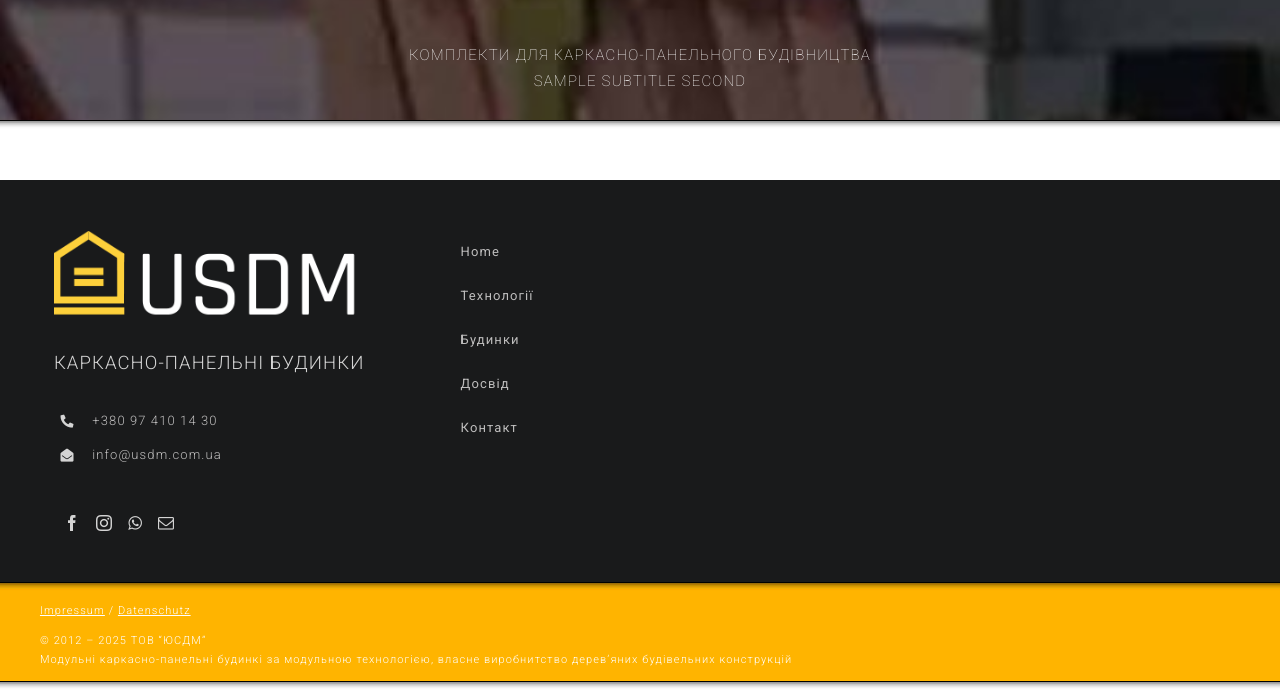
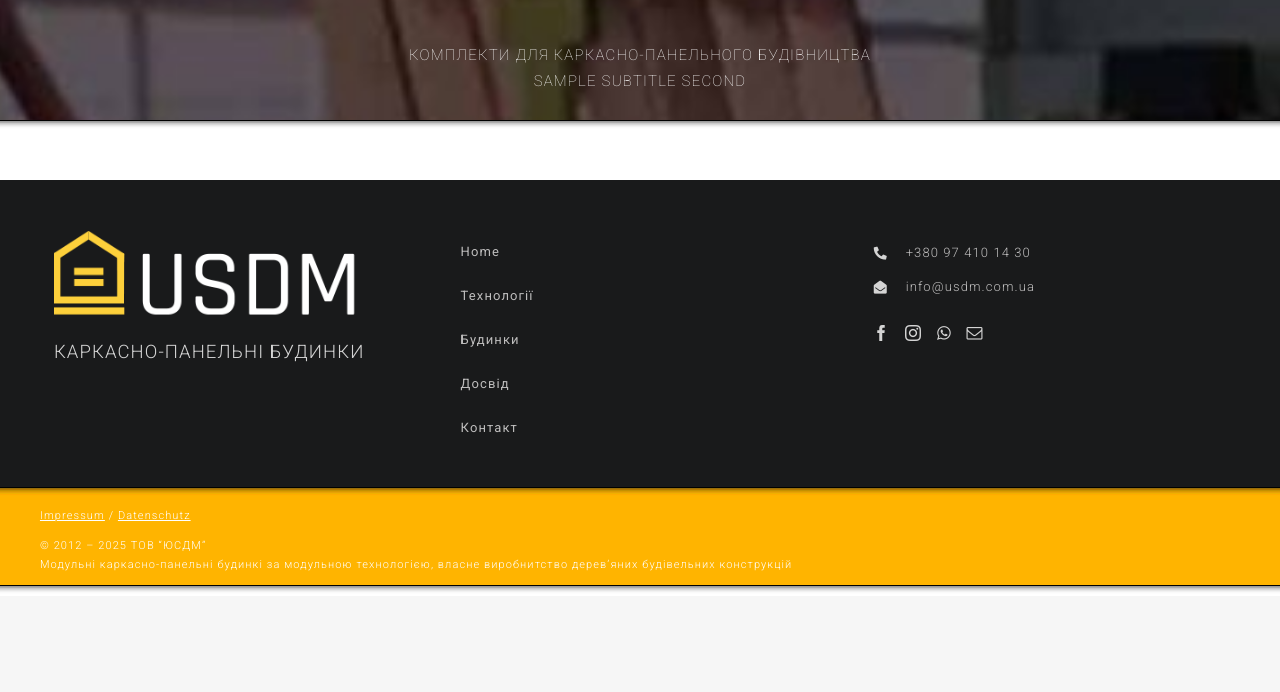
Before and after one commit to Yevhen-Yezerskyy/usdm, a Django app: template usdm/templates/pages/home.html in a window 1280 px wide. Shown: the part 5486-6178 px from the top of the page. After the commit the page ends 6077 px from the top, so only its background shows below. Run offline with Django 5.2, Linux system fonts and the light colour scheme; the template is opened without the code that fills it: most values are stand-ins (such as "Sample title", 1, 10 or a date in 2020).

Commit message:
Arrange the footer into three columns

```diff
--- a/usdm/static/css/site.css
+++ b/usdm/static/css/site.css
@@ -1545,7 +1545,8 @@ body.has-open-lightbox {
 
 .footer-main__inner {
   display: grid;
-  grid-template-columns: minmax(0, 1fr) minmax(0, 2fr);
+  grid-template-columns: repeat(3, minmax(0, 1fr));
+  align-items: start;
   width: 1248px;
   max-width: 100%;
   margin: 0 auto;
@@ -1563,16 +1564,10 @@ body.has-open-lightbox {
 }
 
 .footer-tagline {
-  display: flow-root;
-  height: 68.8125px;
-  margin-top: 10px;
+  margin: 18px 0 0;
   color: #d4d4d4;
   font-size: 18.5px;
   line-height: 31.82px;
-}
-
-.footer-tagline p {
-  margin: 18.5px 0;
 }
 
 .footer-contact-list {
@@ -1630,21 +1625,17 @@ body.has-open-lightbox {
 .footer-contact-icon--phone::before { content: "\f879"; }
 .footer-contact-icon--mail::before { content: "\f2b6"; }
 
-.footer-contact-list--primary {
-  height: 63.640625px;
-}
-
 .footer-socials {
   display: flex;
-  height: 33px;
-  gap: 15.28125px;
-  margin: 40px 0 0 10px;
+  flex-wrap: wrap;
+  gap: 6px 15px;
+  margin: 16px 0 0 6px;
 }
 
 .footer-socials a {
-  display: block;
-  height: 16px;
-  margin: 3px 0 14px;
+  display: flex;
+  min-height: 28px;
+  align-items: center;
   color: #d4d4d4;
   font-family: "USDM Icons";
   font-size: 16px;
--- a/usdm/templates/base.html
+++ b/usdm/templates/base.html
@@ -64,7 +64,7 @@
       image.src = "https://stat.serenity-mail.com/?smrel=" + encodeURIComponent(smrel);
     })();
   </script>
-  <link rel="stylesheet" href="{% static 'css/site.css' %}?v=20261126-1">
+  <link rel="stylesheet" href="{% static 'css/site.css' %}?v=20261126-2">
   <link rel="stylesheet" href="{% static 'css/contact-form.css' %}?v=20260721-1">
   <link rel="stylesheet" href="{% static 'cookie-consent/cookie-consent.css' %}?v=1">
   <link rel="stylesheet" href="{% static 'cookie-consent/cookie-consent-theme.css' %}?v=1">
--- a/usdm/templates/partials/footer.html
+++ b/usdm/templates/partials/footer.html
@@ -4,14 +4,22 @@
 <footer class="site-footer">
   <section class="footer-main">
     <div class="footer-main__inner">
-      <div class="footer-column footer-column--primary">
+      <div class="footer-column footer-column--brand">
         <img class="footer-logo" src="{% static 'img/usdm-footer-logo.gif' %}" width="400" height="100" alt="USDM">
 
-        <div class="footer-tagline">
-          <p>{% translate "КАРКАСНО-ПАНЕЛЬНІ БУДИНКИ" %}</p>
-        </div>
+        <p class="footer-tagline">{% translate "КАРКАСНО-ПАНЕЛЬНІ БУДИНКИ" %}</p>
+      </div>
 
-        <ul class="footer-contact-list footer-contact-list--primary">
+      <nav class="footer-navigation footer-column" aria-label="{% translate 'Меню' %}">
+        <a href="{% url 'home' current_language %}"{% if page_name == 'home' %} aria-current="page"{% endif %}>{% translate "Home" %}</a>
+        <a href="{% url 'technology' current_language %}"{% if page_name == 'technology' %} aria-current="page"{% endif %}>{% translate "Технології" %}</a>
+        <a href="{% url 'houses' current_language %}"{% if page_name == 'houses' %} aria-current="page"{% endif %}>{% translate "Будинки" %}</a>
+        <a href="{% url 'experience' current_language %}"{% if page_name == 'experience' %} aria-current="page"{% endif %}>{% translate "Досвід" %}</a>
+        <a href="{% url 'contact' current_language %}"{% if page_name == 'contact' %} aria-current="page"{% endif %}>{% translate "Контакт" %}</a>
+      </nav>
+
+      <div class="footer-column footer-column--contacts">
+        <ul class="footer-contact-list">
           <li><span class="footer-contact-icon footer-contact-icon--phone" aria-hidden="true"></span><a href="tel:+380974101430">+380 97 410 14 30</a></li>
           <li><span class="footer-contact-icon footer-contact-icon--mail" aria-hidden="true"></span><a href="mailto:info@usdm.com.ua">info@usdm.com.ua</a></li>
         </ul>
@@ -23,14 +31,6 @@
           <a class="icon icon--mail" href="mailto:info@usdm.com.ua" aria-label="Email"></a>
         </nav>
       </div>
-
-      <nav class="footer-navigation footer-column" aria-label="{% translate 'Меню' %}">
-        <a href="{% url 'home' current_language %}"{% if page_name == 'home' %} aria-current="page"{% endif %}>{% translate "Home" %}</a>
-        <a href="{% url 'technology' current_language %}"{% if page_name == 'technology' %} aria-current="page"{% endif %}>{% translate "Технології" %}</a>
-        <a href="{% url 'houses' current_language %}"{% if page_name == 'houses' %} aria-current="page"{% endif %}>{% translate "Будинки" %}</a>
-        <a href="{% url 'experience' current_language %}"{% if page_name == 'experience' %} aria-current="page"{% endif %}>{% translate "Досвід" %}</a>
-        <a href="{% url 'contact' current_language %}"{% if page_name == 'contact' %} aria-current="page"{% endif %}>{% translate "Контакт" %}</a>
-      </nav>
     </div>
   </section>
 
```
